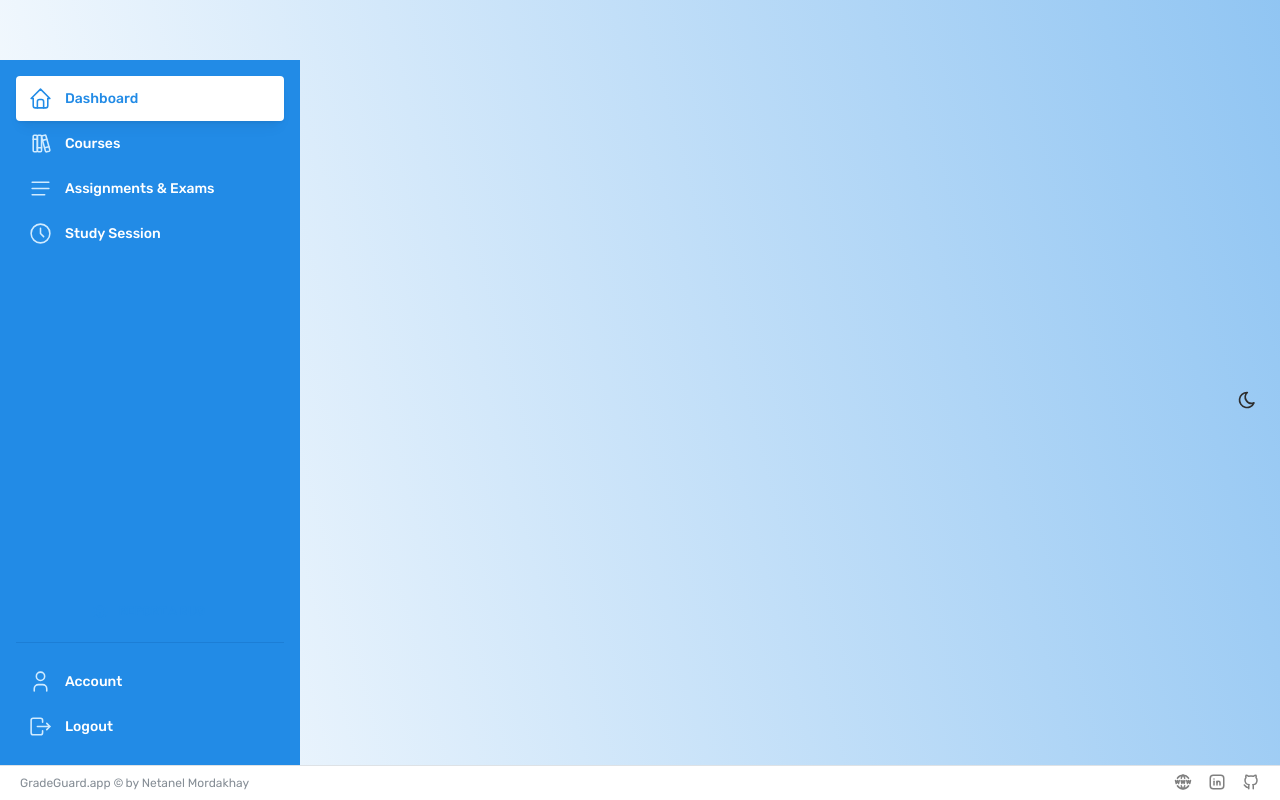
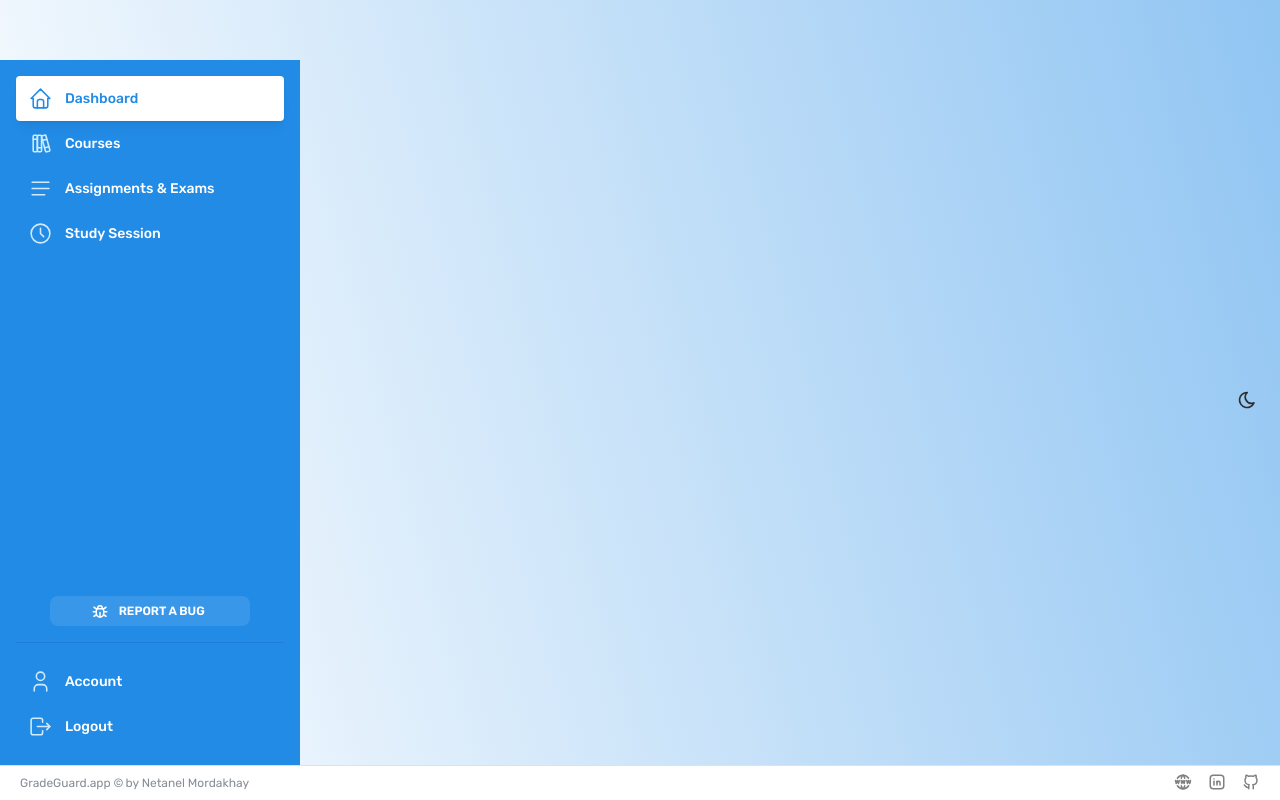
Before and after one commit to Netanel-Mordakhay/GradeGuard, a Next.js app: page / in a window 1280 px wide. Built offline with nearby package versions, Linux system fonts and the light colour scheme; no server answers.

Commit message:
ReportBug color fix for light mode

```diff
--- a/app/components/global/ReportBug.tsx
+++ b/app/components/global/ReportBug.tsx
@@ -9,10 +9,11 @@ const ReportBug = () => {
     <Box w={200} mx="auto">
       <Link href="/contact-us" style={{ textDecoration: "none" }}>
         <Button
-          variant="outline"
+          variant="light"
           fullWidth
           radius="md"
           size="xs"
+          color="var(--mantine-color-body)"
           leftSection={<IconBug size={18} />}
         >
           REPORT A BUG
```
